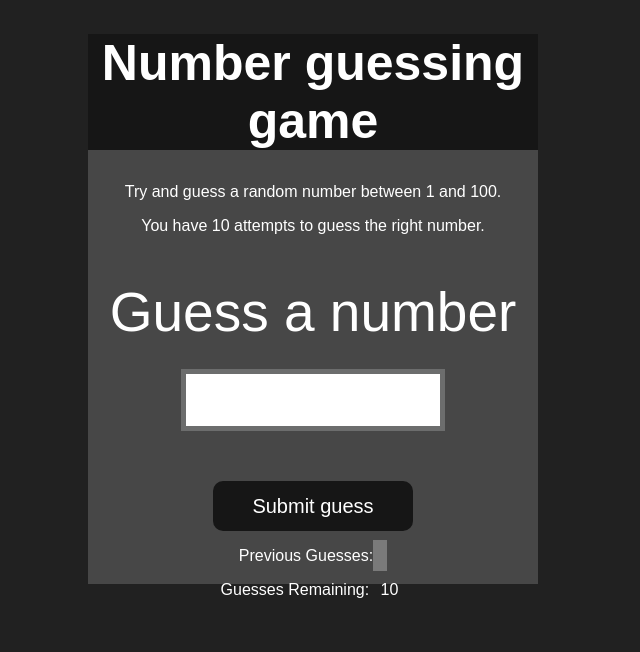
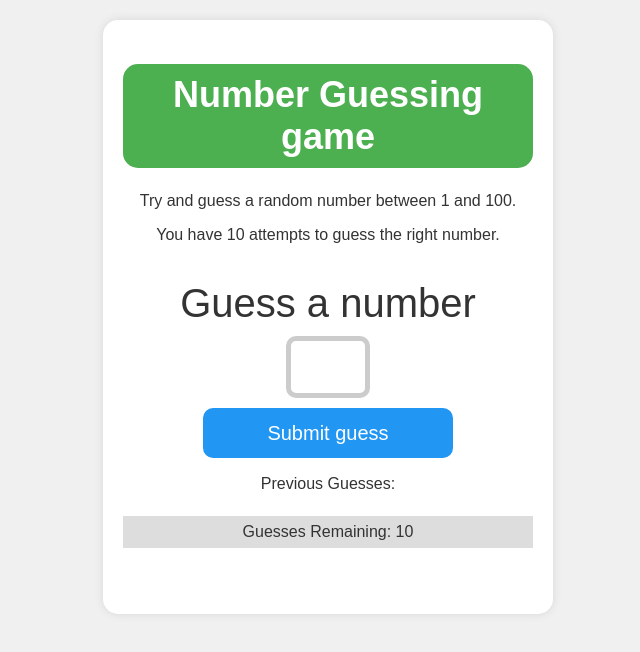
Before and after one commit to GautamPatil05/Javascript-Notes, a plain HTML site: page 07_Projects/Number Guessing Game/index.html in a window 1280 px wide. Shown: the whole page, without its empty margins (312-952 px from the left). Drawn offline with Linux system fonts and the light colour scheme.

Commit message:
Projects

```diff
--- a/07_Projects/Number Guessing Game/index.html
+++ b/07_Projects/Number Guessing Game/index.html
@@ -8,10 +8,10 @@
     <link rel="stylesheet" href="style.css">
 
 </head>
-<body style="background-color:#212121; color:#fff;">
+<body>
 
     <div id="wrapper">
-      <h1>Number guessing game</h1>
+      <h1>Number Guessing game</h1>
     <p>Try and guess a random number between 1 and 100.</p>
     <p>You have 10 attempts to guess the right number.</p>
     </br>
@@ -27,6 +27,6 @@
             <p class="lowOrHi"></p>
         </div>
     </div>
-    <script src="chaiaurcode.js"></script>
+    <script src="script.js"></script>
 </body>
 </html>
--- a/07_Projects/Number Guessing Game/style.css
+++ b/07_Projects/Number Guessing Game/style.css
@@ -1,91 +1,101 @@
+/* General styles */
 html {
   font-family: sans-serif;
 }
 
 body {
-    width: 300px;
+  width: 100%;
   max-width: 750px;
-    min-width: 480px;
   margin: 0 auto;
-    background-color: #212121;
+  background-color: #f0f0f0; /* Changed background color */
+  padding: 20px;
 }
 
-  .lastResult {
-    color: white;
-    padding: 7px;
-  }
-
-  .guesses {
-    color: white;
-    padding: 7px;
+button, input[type="submit"] {
+  width: 250px;
+  height: 50px;
+  font-size: 24px; /* Adjusted font size */
+  border-style: none;
+  margin-top: 30px;
+  color: #fff;
 }
 
 button {
-    background-color: #141414;
-    color: #fff;
-    width: 250px;
-    height: 50px;
+  background-color: #4CAF50; /* Changed button color */
   border-radius: 25px;
-    font-size: 30px;
-    border-style: none;
-    margin-top: 30px;
-    /* margin-left: 50px; */
+  cursor: pointer; /* Added cursor */
+  transition: background-color 0.3s ease; /* Added transition */
+}
+
+button:hover {
+  background-color: #45a049; /* Hover state color */
 }
 
 #subt {
-    background-color: #161616;
-    color: #ffffff;
-    width: 200px;
-    height: 50px;
+  background-color: #2196F3; /* Changed submit button color */
   border-radius: 10px;
   font-size: 20px;
-    border-style: none;
-    margin-top: 50px;
-    /* margin-left: 75px; */
+  margin-top: 20px; /* Adjusted margin-top */
+  display: block; /* Added to force the button to be on a new line */
+  margin: 0 auto; /* Center the button */
 }
 
-  #guessField {
+input[type="text"] {
+  width: 70px; /* Set width to match the button */
+  height: 50px;
   color: #000;
-    width: 250px;
-    height: 50px;
-    font-size: 30px;
-    border-style: none;
-    margin-top: 25px;
+  border: 5px solid #ccc; /* Adjusted border color */
+  text-align: center;
+  font-size: 24px; /* Adjusted font size */
+  border-radius: 10px; /* Added border-radius */
+  transition: border-color 0.3s ease; /* Added transition */
+  display: block; /* Added to force the input to be on a new line */
+  margin: 10px auto; /* Center the input */
+}
 
-    /* margin-left: 50px; */
-    border: 5px solid #6c6d6d;
-    text-align: center;
+input[type="text"]:focus {
+  border-color: #4CAF50; /* Changed border color on focus */
+  outline: none; /* Removed default outline */
 }
 
 #guess {
-    font-size: 55px;
-    /* margin-left: 90px; */
-    margin-top: 120px;
-    color: #fff;
+  font-size: 40px; /* Adjusted font size */
+  margin-top: 100px; /* Increased margin-top */
+  color: #333; /* Changed font color */
 }
 
-  .guesses {
-    background-color: #7a7a7a;
+/* Specific styles */
+.resultParas p {
+  padding: 7px;
+  color: #333; /* Changed font color */
+}
+
+.resultParas p:nth-of-type(2) {
+  background-color: #ddd; /* Changed background color */
 }
 
 #wrapper {
   box-sizing: border-box;
   text-align: center;
   width: 450px;
-    height: 550px;
-    background-color: #474747;
-    color: #fff;
-    font-size: 25px;
+  margin: 0 auto;
+  background-color: #fff; /* Changed background color */
+  color: #333; /* Changed font color */
+  font-size: 18px; /* Adjusted font size */
+  padding: 20px; /* Added padding */
+  border-radius: 15px; /* Added border radius */
+  box-shadow: 0px 0px 10px 0px rgba(0,0,0,0.1); /* Added box shadow */
 }
 
 h1 {
-    background-color: #161616;
-
-    color: #fff;
-    text-align: center;
+  background-color: #4CAF50; /* Changed heading background color */
+  color: #fff; /* Changed heading font color */
+  padding: 10px; /* Added padding */
+  border-radius: 15px; /* Added border radius */
 }
 
 p {
   font-size: 16px;
   text-align: center;
+  margin-top: 10px; /* Added margin-top */
 }
```
Lines whose indentation alone changed are shown as unchanged.
